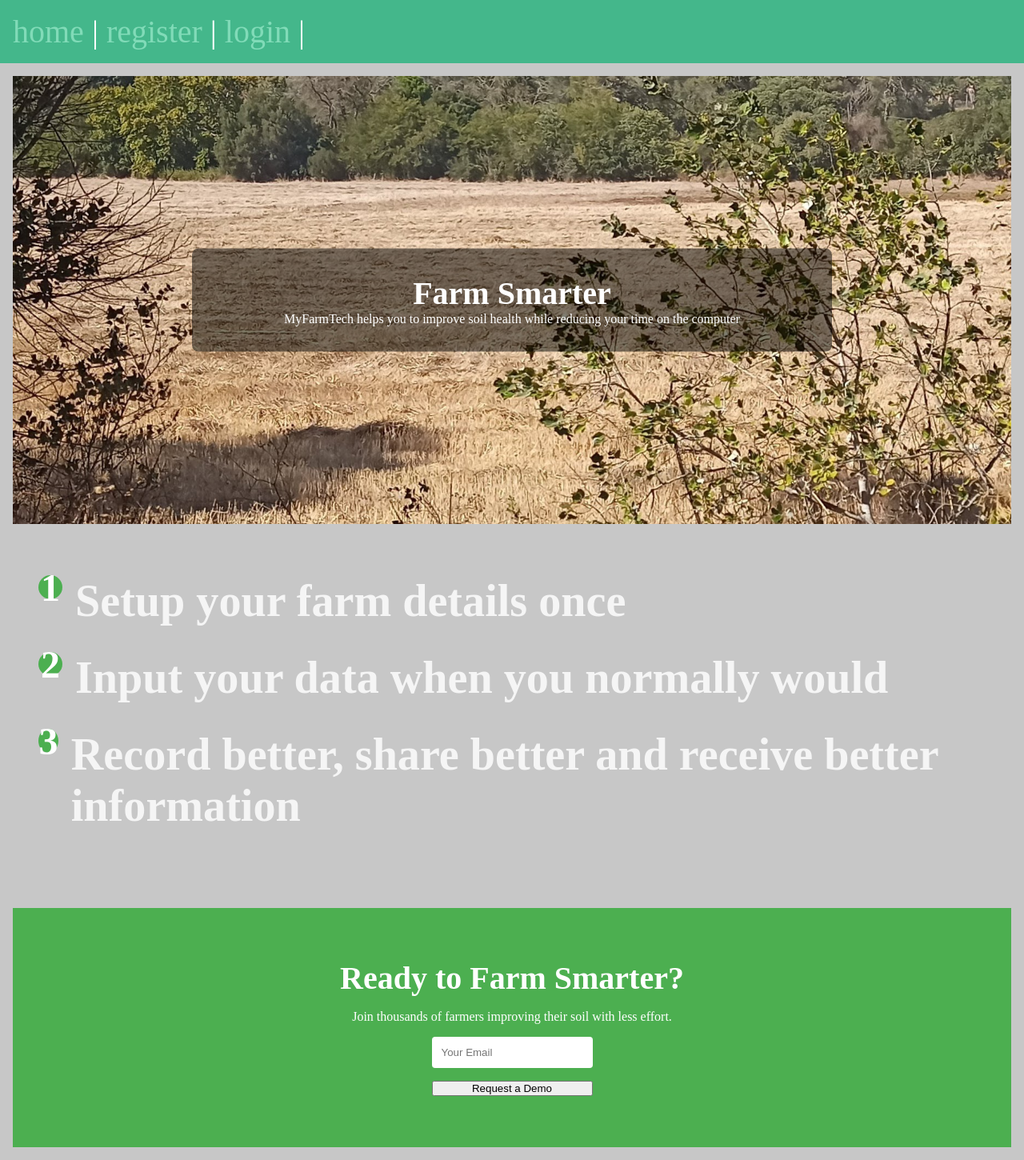
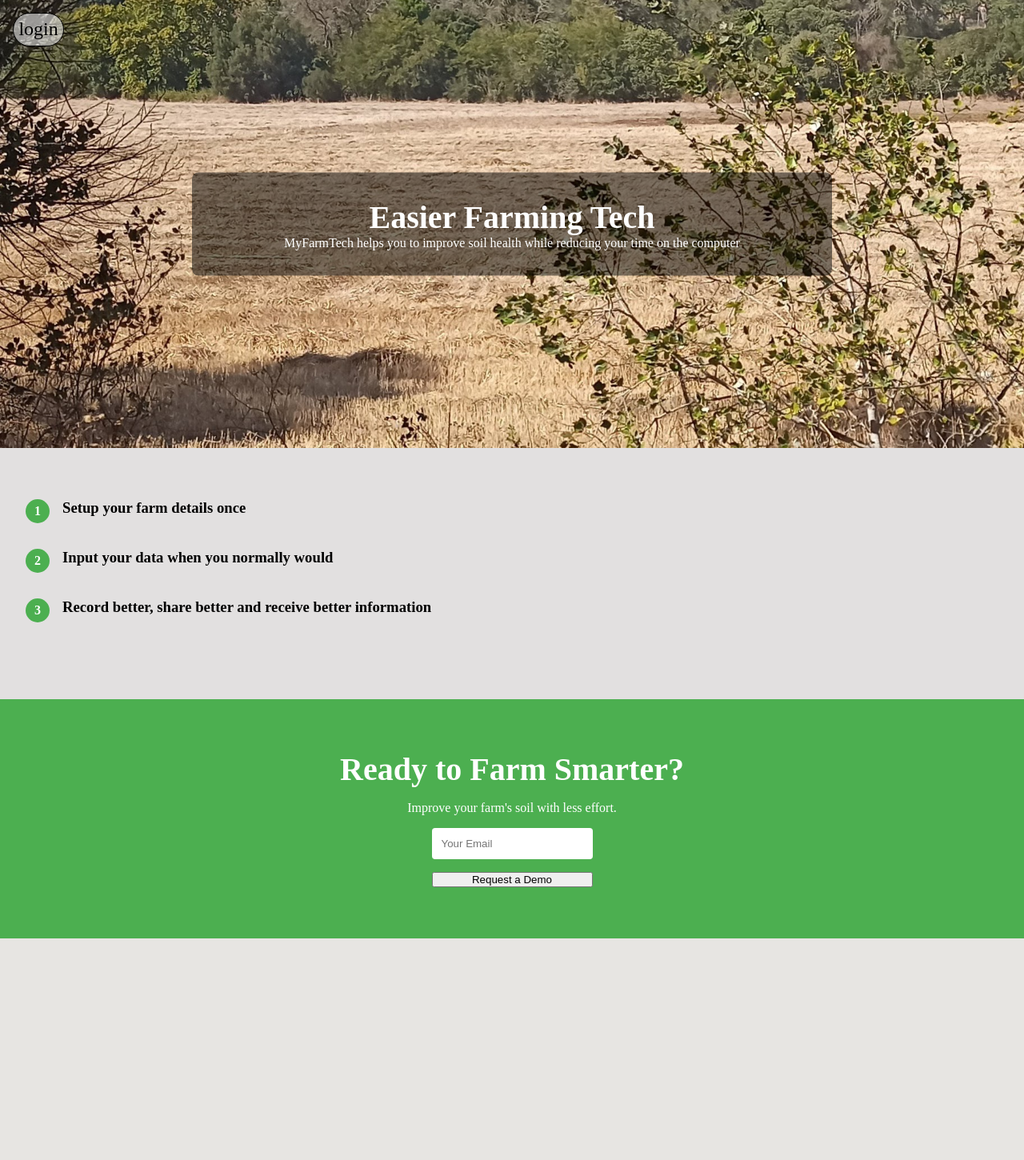
Before and after one commit to Mekaela/Django_project, a Django app: page / in a window 1280 px wide. Shown: the whole page at 80% size. After the commit the page ends 1173 px from the top, so only its background shows below. Run offline with Django 5.2, Linux system fonts and the light colour scheme.

Commit message:
Changed nav to login and home, and changed styles

```diff
--- /dev/null
+++ b/static/css/home.css
@@ -0,0 +1,99 @@
+.hero-image {
+    width: 100%;
+    height: 100%; /* Fill the container */
+    object-fit: cover; /* This makes the image cover the container */
+    object-position: center; /* Focus on the center (adjust as needed) */
+}
+
+.hero-container {
+    position: relative; /* Needed for absolute positioning */
+    width: 100%;
+    height: 70vh;
+    overflow: hidden; /* Prevents image overflow */
+}
+
+.hero-image {
+    width: 100%;
+    height: 100%;
+    object-fit: cover; /* Ensures image covers area */
+}
+
+.hero-content {
+    position: absolute; /* Takes text out of normal flow */
+    top: 50%; /* Centers vertically */
+    left: 50%; /* Centers horizontally */
+    transform: translate(-50%, -50%); /* Perfect centering trick */
+    text-align: center;
+    color: white;
+    width: 80%; /* Adjust as needed */
+    max-width: 800px;
+    padding: 2rem;
+    background: rgba(0, 0, 0, 0.5); /* Semi-transparent dark overlay */
+    border-radius: 8px;
+}
+
+/* Optional: Add different styling for mobile */
+/* @media (max-width: 768px) {
+    .responsive-header-image {
+        max-width: 100%;
+    }
+} */
+
+.how-it-works {
+    padding: 4rem 2rem;
+    text-align: center;
+}
+
+.steps {
+    display: flex;
+    flex-direction: column;
+    gap: 2rem;
+    margin-bottom: 2rem;
+}
+
+.step {
+    display: flex;
+    align-items: flex-start;
+    text-align: left;
+    gap: 1rem;
+    color: black;
+}
+
+.step-number {
+    background: #4CAF50;
+    color: white;
+    width: 30px;
+    height: 30px;
+    border-radius: 50%;
+    display: flex;
+    align-items: center;
+    justify-content: center;
+    font-weight: bold;
+}
+
+.step-image {
+    max-width: 100%;
+    border-radius: 8px;
+    margin-top: 2rem;
+}
+
+.cta {
+    padding: 4rem 2rem;
+    text-align: center;
+    background: #4CAF50;
+    color: white;
+}
+
+.contact-form {
+    display: flex;
+    flex-direction: column;
+    max-width: 500px;
+    margin: 0 auto;
+    gap: 1rem;
+}
+
+.contact-form input {
+    padding: 12px;
+    border-radius: 4px;
+    border: none;
+}
--- a/static/css/style.css
+++ b/static/css/style.css
@@ -6,20 +6,21 @@
 
 body {
     min-height: 100vh;
-    background-color: rgb(199, 199, 199);
+    background-color: rgb(226, 224, 224);
     color: whitesmoke;
-    font-size: 3rem;
 }
 
-nav {
-    padding: 1rem;
-    background-color: #44B78B;
-    color: white;
-    font-size: 2.5rem;
-}
-
-main {
-    padding: 1rem;
+.nav {
+    margin: 1rem;
+    padding: 0.4rem;
+    background-color: rgba(255, 255, 255, 0.54);
+    color: black;
+    font-size: 1.5rem;
+    display: flex;
+    position: fixed;
+    z-index: 1;
+    border: 0.1rem solid black;
+    border-radius: 2rem;
 }
 
 section {
@@ -39,7 +40,6 @@ p {
 
 a {
     text-decoration: none;
-    color: #81dbb8;
 }
 
 a:hover {
@@ -125,101 +125,6 @@ a:hover {
     opacity: .85;
 }
 
-.hero-image {
-    width: 100%;
-    height: 100%; /* Fill the container */
-    object-fit: cover; /* This makes the image cover the container */
-    object-position: center; /* Focus on the center (adjust as needed) */
-}
-
-.hero-container {
-    position: relative; /* Needed for absolute positioning */
-    width: 100%;
-    height: 70vh;
-    overflow: hidden; /* Prevents image overflow */
-}
-
-.hero-image {
-    width: 100%;
-    height: 100%;
-    object-fit: cover; /* Ensures image covers area */
-}
-
-.hero-content {
-    position: absolute; /* Takes text out of normal flow */
-    top: 50%; /* Centers vertically */
-    left: 50%; /* Centers horizontally */
-    transform: translate(-50%, -50%); /* Perfect centering trick */
-    text-align: center;
-    color: white;
-    width: 80%; /* Adjust as needed */
-    max-width: 800px;
-    padding: 2rem;
-    background: rgba(0, 0, 0, 0.5); /* Semi-transparent dark overlay */
-    border-radius: 8px;
-}
-
-/* Optional: Add different styling for mobile */
-/* @media (max-width: 768px) {
-    .responsive-header-image {
-        max-width: 100%;
-    }
-} */
-
-.how-it-works {
-    padding: 4rem 2rem;
-    text-align: center;
-}
-
-.steps {
-    display: flex;
-    flex-direction: column;
-    gap: 2rem;
-    margin-bottom: 2rem;
-}
-
-.step {
-    display: flex;
-    align-items: flex-start;
-    text-align: left;
-    gap: 1rem;
-}
-
-.step-number {
-    background: #4CAF50;
-    color: white;
-    width: 30px;
-    height: 30px;
-    border-radius: 50%;
-    display: flex;
-    align-items: center;
-    justify-content: center;
-    font-weight: bold;
-}
-
-.step-image {
-    max-width: 100%;
-    border-radius: 8px;
-    margin-top: 2rem;
-}
-
-.cta {
-    padding: 4rem 2rem;
-    text-align: center;
-    background: #4CAF50;
-    color: white;
-}
-
-.contact-form {
-    display: flex;
-    flex-direction: column;
-    max-width: 500px;
-    margin: 0 auto;
-    gap: 1rem;
-}
-
-.contact-form input {
-    padding: 12px;
-    border-radius: 4px;
-    border: none;
-}
+a, a:link, a:visited, a:focus, a:hover, a:active{
+    color:black;
+  }
--- a/templates/home.html
+++ b/templates/home.html
@@ -1,4 +1,8 @@
 {% extends "layout.html" %}
+{% load static %}
+{% block extra_css %}
+<link rel="stylesheet" href="{% static "css/home.css" %}">
+{% endblock %}
 
 {% block title %}
     Home
@@ -9,7 +13,7 @@
 <section class="hero-container">
     <img src="../media/ISA_farm.jpg" alt="Farm field" class="hero-image">
     <div class="hero-content">
-        <h1>Farm Smarter</h1>
+        <h1>Easier Farming Tech</h1>
         <p>MyFarmTech helps you to improve soil health while reducing your time on the computer</p>
         {% comment %} <a href="#contact" class="cta-button">Get Started</a> {% endcomment %}
     </div>
@@ -33,7 +37,7 @@
 </section>
 <section class="cta" id="contact">
     <h2>Ready to Farm Smarter?</h2>
-    <p>Join thousands of farmers improving their soil with less effort.</p>
+    <p>Improve your farm's soil with less effort.</p>
     <form class="contact-form">
         <input type="email" placeholder="Your Email" required>
         <button type="submit" class="cta-button">Request a Demo</button>
--- a/templates/layout.html
+++ b/templates/layout.html
@@ -11,12 +11,17 @@
     </title>
     <script src="{% static 'js/main.js' %}" defer></script>
     <link rel="stylesheet" href="{% static 'css/style.css' %}">
+    {% block extra_css %}{% endblock %}
 </head>
 <body>
-    <nav>
+    <div class="nav">
+        {% url '/' as home_url %}
+        {% url 'users/login' as login_url %}
         {% comment %} <a href="/">home</a> |  {% endcomment %}
         {% comment %} <a href="/about">about</a> |  {% endcomment %}
-        <a href="/">home</a> |
+        {% if request.path != '/' %}
+            <a href="/">home</a>
+        {% endif %}
         {% comment %} <a href="{% url 'posts:list' %}">news</a> | {% endcomment %}
         {% if user.is_authenticated %}
             <a href="{% url 'posts:new-post' %}">add post</a> |
@@ -25,10 +30,12 @@
                 <button class="logout-button" aria-label="User Logout" title="User Logout">logout</button>
             </form>
         {% else %}
-            <a href="{% url 'users:register' %}">register</a> |
-            <a href="{% url 'users:login' %}">login</a> |
+            {% comment %} <a href="{% url 'users:register' %}">register</a> | {% endcomment %}
+            {% if request.path != '/users/login/' %}
+                <a href="{% url 'users:login' %}">login</a>
+            {% endif %}
         {% endif %}
-    </nav>
+        </div>
     <main>
         {% block content %}
         {% endblock %}
```
